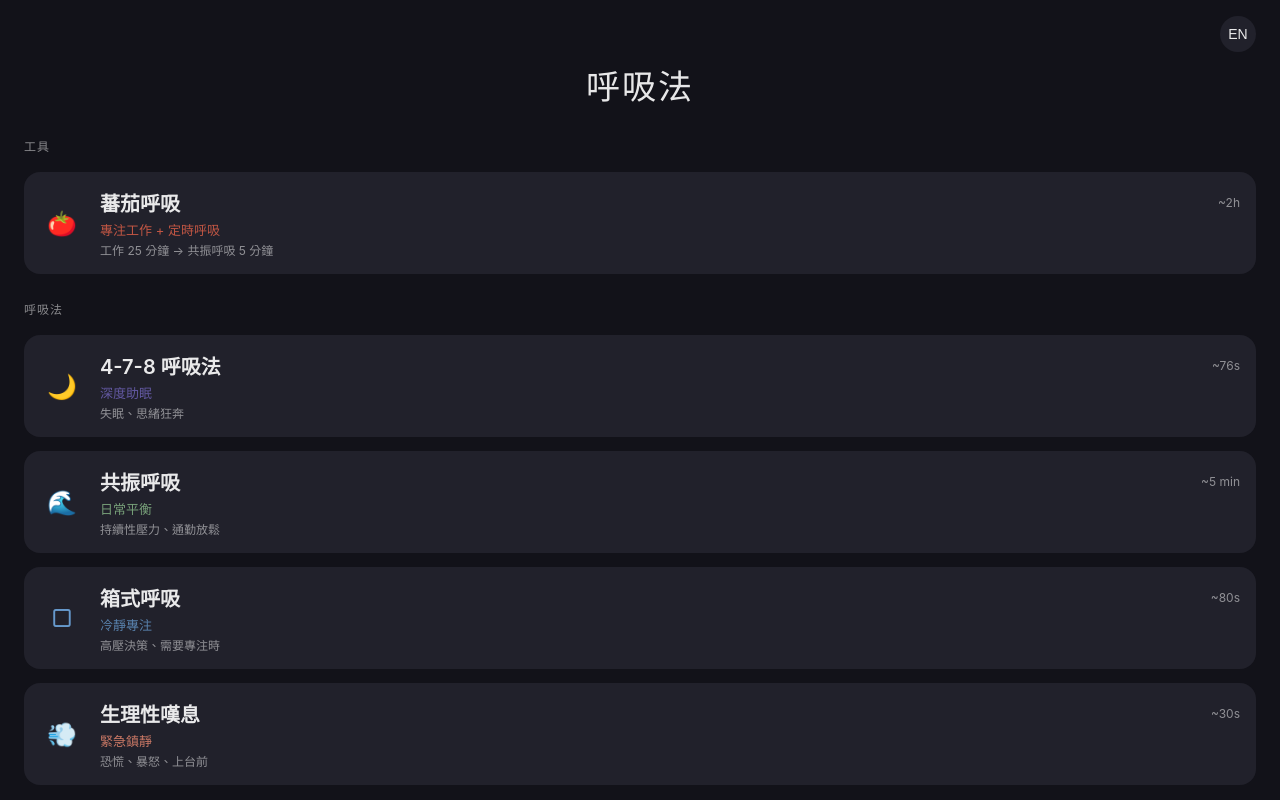
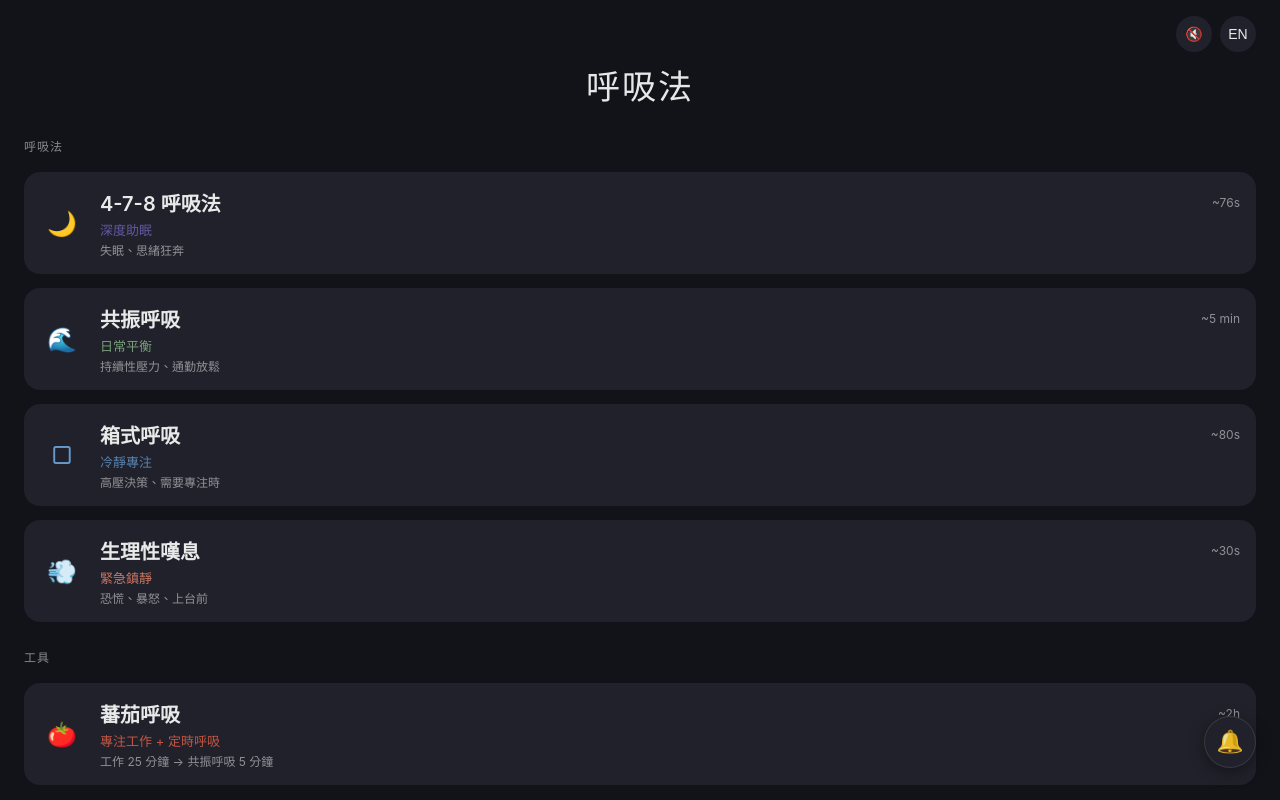
Before and after one commit to myttttttt/breathflow, a plain HTML site: page index.html in a window 1280 px wide. Drawn offline with Linux system fonts and the light colour scheme.

Commit message:
Fix: reorder cards, reminder FAB, sound default off, fix pomo click

```diff
--- a/index.html
+++ b/index.html
@@ -19,8 +19,13 @@ html,body{height:100%;font-family:var(--font);background:var(--bg);color:var(--t
 
 /* HOME */
 #home{display:flex;flex-direction:column;height:100%;padding:env(safe-area-inset-top) 24px 0}
-.top-bar{display:flex;justify-content:flex-end;padding:16px 0 0}
+.top-bar{display:flex;justify-content:flex-end;gap:8px;padding:16px 0 0}
+.top-btn{width:36px;height:36px;border-radius:50%;background:var(--card);border:none;color:var(--text);font-size:14px;font-weight:500;cursor:pointer;display:flex;align-items:center;justify-content:center}
 .lang-btn{width:36px;height:36px;border-radius:50%;background:var(--card);border:none;color:var(--text);font-size:14px;font-weight:500;cursor:pointer}
+/* Reminder FAB */
+.reminder-fab{position:fixed;bottom:32px;right:24px;width:52px;height:52px;border-radius:50%;background:var(--card);border:1px solid rgba(255,255,255,.1);color:var(--text);font-size:22px;cursor:pointer;display:flex;align-items:center;justify-content:center;z-index:5;box-shadow:0 4px 16px rgba(0,0,0,.4);transition:transform .15s}
+.reminder-fab:active{transform:scale(.9)}
+.reminder-fab .badge{position:absolute;top:-2px;right:-2px;width:18px;height:18px;border-radius:50%;background:var(--sage);color:#000;font-size:10px;font-weight:700;display:flex;align-items:center;justify-content:center}
 .home-title{text-align:center;font-size:34px;font-weight:200;margin:8px 0 20px;letter-spacing:2px}
 .cards{display:flex;flex-direction:column;gap:14px;overflow-y:auto;flex:1;padding-bottom:40px}
 .section-label{font-size:12px;color:var(--text2);text-transform:uppercase;letter-spacing:1px;margin:8px 0 4px}
@@ -129,9 +134,13 @@ html,body{height:100%;font-family:var(--font);background:var(--bg);color:var(--t
 
 <!-- HOME -->
 <div id="home">
-  <div class="top-bar"><button class="lang-btn" onclick="toggleLang()">EN</button></div>
+  <div class="top-bar">
+    <button class="top-btn" id="home-sound-btn" onclick="toggleHomeSound()">&#x1F507;</button>
+    <button class="lang-btn" onclick="toggleLang()">EN</button>
+  </div>
   <h1 class="home-title">呼吸法</h1>
   <div class="cards" id="cards"></div>
+  <button class="reminder-fab" onclick="showReminder()" id="reminder-fab">&#x1F514;</button>
 </div>
 
 <!-- SESSION -->
@@ -227,7 +236,8 @@ const scaleMap={inhale:1,inhale2:1.15,hold:1,exhale:.35,holdAfter:.35,rest:.4};
 // ===================== STATE =====================
 let zh=localStorage.getItem('lang')!=='en';
 let cur=null,stepIdx=0,cycle=1,timer=null,arcRAF=null,phaseStart=0,phaseDur=0;
-let soundOn=true,audioCtx=null,waterNode=null;
+let soundOn=false,audioCtx=null,waterNode=null;
+let homeSoundOn=false;
 let pomoState=null,pomoTimer=null,pomoRAF=null,pomoPaused=false;
 let pomoFrom='home'; // track where we came from
 let reminders=JSON.parse(localStorage.getItem('reminders')||'[]');
@@ -236,20 +246,11 @@ let reminders=JSON.parse(localStorage.getItem('reminders')||'[]');
 function renderHome(){
   const c=document.getElementById('cards');
   c.innerHTML='';
-  // Pomodoro card
-  const pLabel=zh?'工具':'Tools';
-  c.innerHTML+=`<div class="section-label">${pLabel}</div>`;
-  const pd=document.createElement('div');pd.className='card';pd.onclick=startPomo;
-  pd.innerHTML=`<div class="card-icon" style="color:var(--tomato)">\u{1F345}</div>
-    <div class="card-body">
-      <div class="card-row"><span class="card-name">${zh?'蕃茄呼吸':'Pomo Breathe'}</span><span class="card-time">~2h</span></div>
-      <div class="card-sub" style="color:var(--tomato);opacity:.8">${zh?'專注工作 + 定時呼吸':'Focus + Timed Breathing'}</div>
-      <div class="card-purpose">${zh?'工作 25 分鐘 → 共振呼吸 5 分鐘':'Work 25 min → Coherent breathing 5 min'}</div>
-    </div>`;
-  c.appendChild(pd);
-  // Breathing section
-  const bLabel=zh?'呼吸法':'Breathing';
-  c.innerHTML+=`<div class="section-label" style="margin-top:12px">${bLabel}</div>`;
+  const frag=document.createDocumentFragment();
+  // Breathing section label
+  const bLabel=document.createElement('div');bLabel.className='section-label';bLabel.textContent=zh?'呼吸法':'Breathing';
+  frag.appendChild(bLabel);
+  // Breathing cards
   techniques.forEach(t=>{
     const d=document.createElement('div');d.className='card';d.onclick=()=>startSession(t);
     d.innerHTML=`<div class="card-icon" style="color:${t.color}">${t.icon}</div>
@@ -258,25 +259,38 @@ function renderHome(){
         <div class="card-sub" style="color:${t.color};opacity:.8">${zh?t.subZH:t.subEN}</div>
         <div class="card-purpose">${zh?t.purposeZH:t.purposeEN}</div>
       </div>`;
-    c.appendChild(d);
+    frag.appendChild(d);
   });
-  // Reminder card
-  c.innerHTML+=`<div class="section-label" style="margin-top:12px">${zh?'設定':'Settings'}</div>`;
-  const rd=document.createElement('div');rd.className='card';rd.onclick=showReminder;
-  const rCount=reminders.length;
-  rd.innerHTML=`<div class="card-icon" style="color:var(--text2)">\u{1F514}</div>
+  // Tools section label
+  const tLabel=document.createElement('div');tLabel.className='section-label';tLabel.style.marginTop='12px';tLabel.textContent=zh?'工具':'Tools';
+  frag.appendChild(tLabel);
+  // Pomodoro card
+  const pd=document.createElement('div');pd.className='card';pd.onclick=startPomo;
+  pd.innerHTML=`<div class="card-icon" style="color:var(--tomato)">\u{1F345}</div>
     <div class="card-body">
-      <div class="card-row"><span class="card-name">${zh?'呼吸提醒':'Reminders'}</span><span class="card-time">${rCount>0?(rCount+(zh?' 個已設定':' set')):(zh?'未設定':'None')}</span></div>
-      <div class="card-sub" style="color:var(--text2)">${zh?'設定每日定時提醒':'Set daily breathing reminders'}</div>
+      <div class="card-row"><span class="card-name">${zh?'蕃茄呼吸':'Pomo Breathe'}</span><span class="card-time">~2h</span></div>
+      <div class="card-sub" style="color:var(--tomato);opacity:.8">${zh?'專注工作 + 定時呼吸':'Focus + Timed Breathing'}</div>
+      <div class="card-purpose">${zh?'工作 25 分鐘 → 共振呼吸 5 分鐘':'Work 25 min → Coherent breathing 5 min'}</div>
     </div>`;
-  c.appendChild(rd);
+  frag.appendChild(pd);
+  c.appendChild(frag);
   document.querySelector('.home-title').textContent=zh?'呼吸法':'Breathe';
   document.querySelector('.lang-btn').textContent=zh?'EN':'中';
+  // Update reminder FAB badge
+  const fab=document.getElementById('reminder-fab');
+  if(reminders.length>0) fab.innerHTML=`\u{1F514}<span class="badge">${reminders.length}</span>`;
+  else fab.innerHTML='\u{1F514}';
 }
 function toggleLang(){zh=!zh;localStorage.setItem('lang',zh?'zh':'en');renderHome()}
 
 // ===================== AUDIO =====================
-function initAudio(){if(audioCtx)return;audioCtx=new(window.AudioContext||window.webkitAudioContext)();startWater()}
+function initAudio(){if(audioCtx)return;audioCtx=new(window.AudioContext||window.webkitAudioContext)()}
+function toggleHomeSound(){
+  initAudio();
+  homeSoundOn=!homeSoundOn;
+  document.getElementById('home-sound-btn').innerHTML=homeSoundOn?'\u{1F50A}':'\u{1F507}';
+  if(homeSoundOn){startWater()}else{if(waterNode){waterNode.gain.gain.value=0}}
+}
 function startWater(){
   if(!audioCtx||waterNode)return;
   const node=audioCtx.createScriptProcessor(4096,0,1);
@@ -297,11 +311,18 @@ function playAlertSound(){
   if(!audioCtx)return;const t=audioCtx.currentTime;
   [523.2,659.2,784].forEach((f,i)=>{const o=audioCtx.createOscillator();const g=audioCtx.createGain();o.frequency.value=f;o.type='sine';g.gain.setValueAtTime(0,t+i*.15);g.gain.linearRampToValueAtTime(.08,t+i*.15+.05);g.gain.exponentialRampToValueAtTime(.0001,t+i*.15+.6);o.connect(g);g.connect(audioCtx.destination);o.start(t+i*.15);o.stop(t+i*.15+.6)});
 }
-function toggleSound(){soundOn=!soundOn;document.getElementById('sound-btn').innerHTML=soundOn?'\u{1F50A}':'\u{1F507}';document.getElementById('pomo-sound-btn').innerHTML=soundOn?'\u{1F50A}':'\u{1F507}';if(waterNode)waterNode.gain.gain.value=soundOn?.8:0}
+function toggleSound(){
+  soundOn=!soundOn;
+  document.getElementById('sound-btn').innerHTML=soundOn?'\u{1F50A}':'\u{1F507}';
+  document.getElementById('pomo-sound-btn').innerHTML=soundOn?'\u{1F50A}':'\u{1F507}';
+  if(waterNode)waterNode.gain.gain.value=soundOn?.8:0;
+}
 
 // ===================== BREATHING SESSION =====================
 function startSession(t,from){
-  initAudio();cur=t;stepIdx=0;cycle=1;pomoFrom=from||'home';
+  initAudio();startWater();soundOn=true;
+  document.getElementById('sound-btn').innerHTML='\u{1F50A}';
+  cur=t;stepIdx=0;cycle=1;pomoFrom=from||'home';
   document.getElementById('session').classList.add('active');document.getElementById('home').style.display='none';document.getElementById('pomo').classList.remove('active');
   const circle=document.getElementById('circle'),glow=document.getElementById('glow');
   circle.style.background=`radial-gradient(circle,${t.colorRaw}99,${t.colorRaw}26)`;glow.style.background=t.colorRaw;
@@ -480,7 +501,6 @@ function closeInfo(e){if(e.target.id==='info-modal'||e.target.classList.contains
 
 // ===================== INIT =====================
 renderHome();
-document.addEventListener('click',()=>initAudio(),{once:true});
 if('Notification' in window&&Notification.permission==='default'&&reminders.length>0)Notification.requestPermission();
 </script>
 </body>
```
